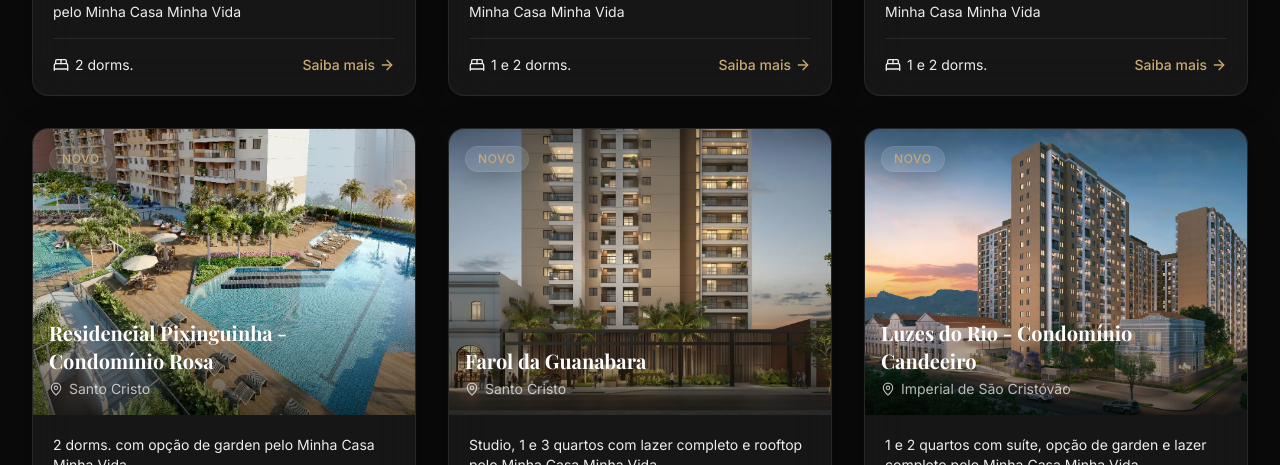
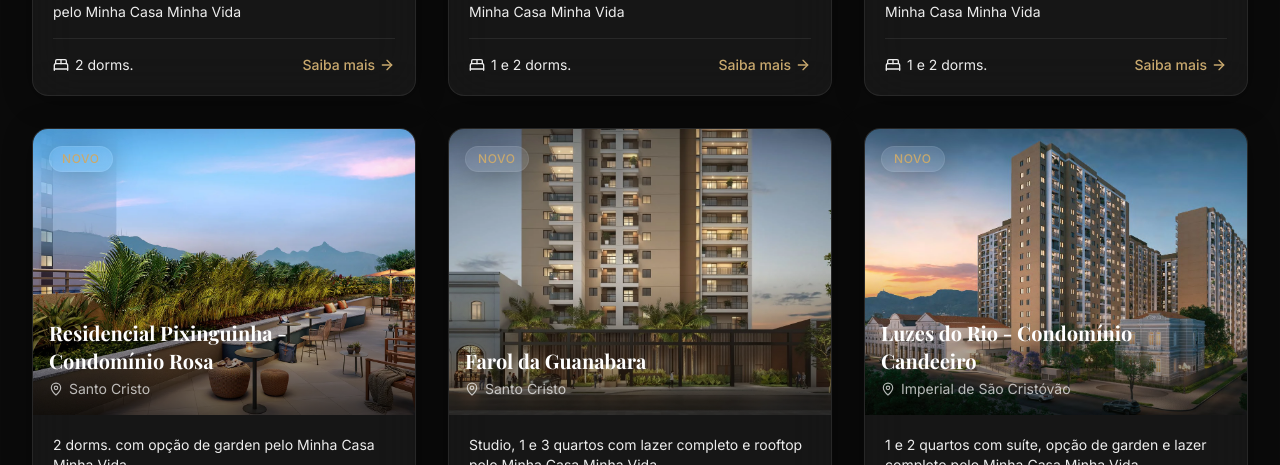
Before and after one commit to renatin77/claudioimoveis2, a Next.js app: page / in a window 1280 px wide. Shown: the part 1460-1925 px from the top of the page. Built offline with nearby package versions, Linux system fonts and the light colour scheme; a web font is replaced by a local one.

Commit message:
Change Pixinguinha main photo to 6995fe284ce7e

```diff
--- a/src/data/properties.ts
+++ b/src/data/properties.ts
@@ -290,7 +290,7 @@ export const properties: Property[] = [
       "Brinquedoteca + Play Baby",
     ],
     imagens: [
-      { src: "/images/condominio-rosa/Principal.webp", alt: "Condomínio Rosa - Fachada principal" },
+      { src: "/images/condominio-rosa/6995fe284ce7e.webp", alt: "Condomínio Rosa - Fachada principal" },
       { src: "/images/condominio-rosa/6995fc02a0ac0.webp", alt: "Condomínio Rosa - Fachada" },
       { src: "/images/condominio-rosa/6995fc0dbf067.webp", alt: "Condomínio Rosa - Lazer" },
       { src: "/images/condominio-rosa/6995fc1f94f0b.webp", alt: "Condomínio Rosa - Piscina" },
```
